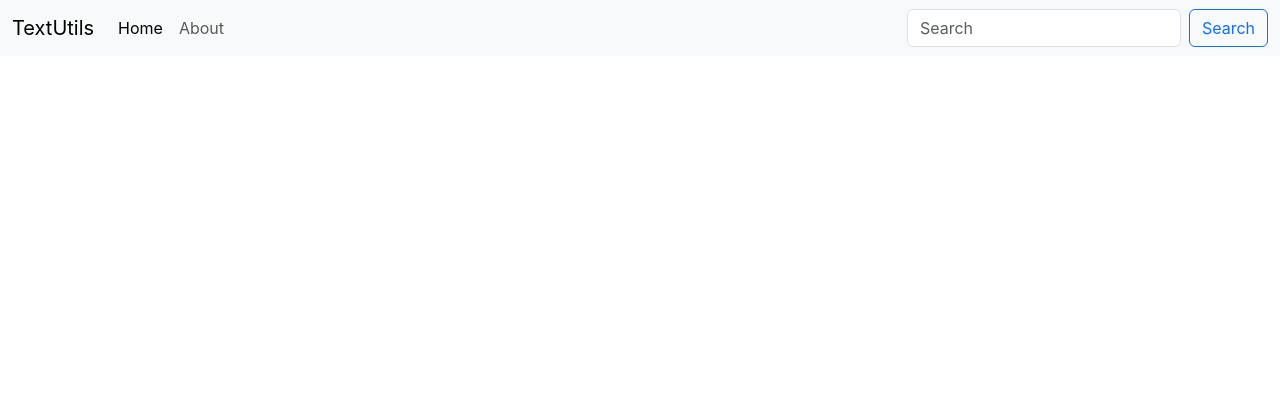
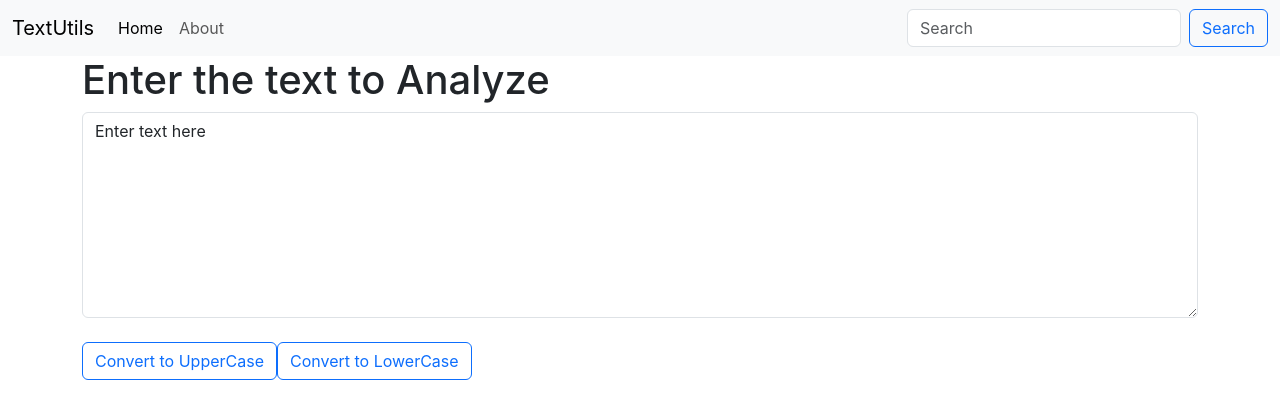
Before and after one commit to nishanlimbuchemjong/React-JS-Full-Beginner-s-Practice, a React (Create React App) app: page / in a window 1280 px wide. Shown: the top 418 px of the page. Built offline with nearby package versions, Linux system fonts and the light colour scheme.

Commit message:
set state and handle event. UpperCase and LowerCase functionality added

```diff
--- a/src/App.js
+++ b/src/App.js
@@ -1,12 +1,15 @@
 
 import './App.css';
 import Navbar from './components/Navbar';
+import TextForm from './components/TextForm';
 
 function App() {
   return (
     <>
     <Navbar title="TextUtils"/>
-
+    <div className="container">
+    <TextForm heading="Enter the text to Analyze"/>
+    </div>
     </>
 
   );
--- /dev/null
+++ b/src/components/TextForm.js
@@ -0,0 +1,32 @@
+import React, {useState} from 'react'
+
+export default function TextForm(props) {
+    const [text, setText] = useState('Enter text here');
+
+    const handleUpperCase = () =>{
+        console.log("Uppercase button clicked.")
+        let newText = text.toUpperCase();
+        setText(newText)
+    }
+
+    const handleLowerCase = () =>{
+        console.log("Lowercase button clicked.")
+        let newText = text.toLowerCase();
+        setText(newText)
+    }
+    const handleOnChange = (event) =>{
+        console.log("On change")
+        setText(event.target.value)
+    }
+  return (
+    <>
+    <div className="mb-3">
+        <h1>{props.heading}</h1>
+        <textarea className="form-control" value={text} onChange={handleOnChange} id="exampleFormControlTextarea1" rows="8"></textarea><br/>
+        <button className="btn btn-outline-primary" onClick={handleUpperCase}>Convert to UpperCase</button>
+        <button className="btn btn-outline-primary" onClick={handleLowerCase}>Convert to LowerCase</button>
+    </div>
+    </>
+
+  )
+}
```
